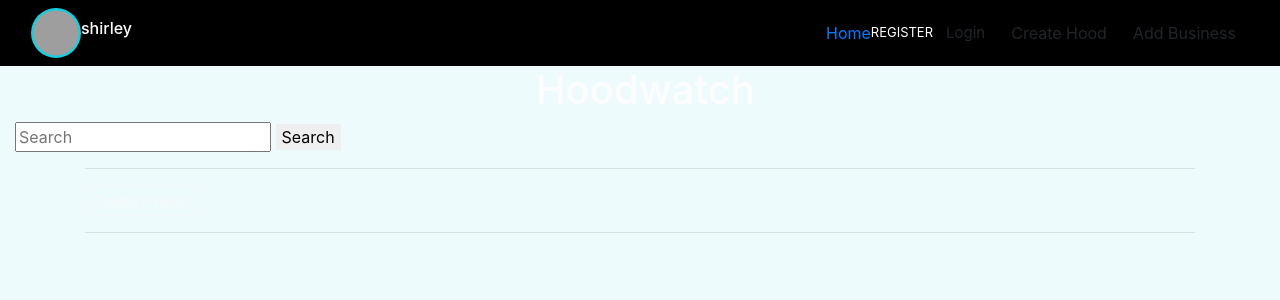
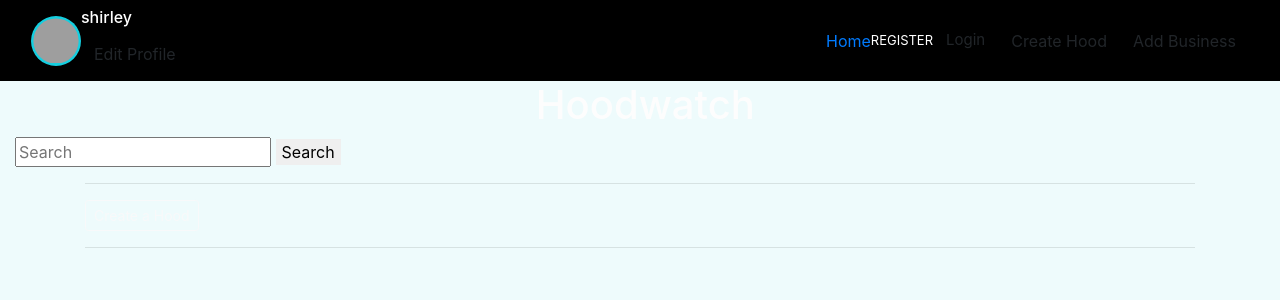
Before and after one commit to chiriket/Neighbourhood, a Django app: page / in a window 1280 px wide. Shown: the top 300 px of the page. Run offline with Django 3.2, Linux system fonts and the light colour scheme; a user stored in the database is signed in; some libraries are stand-ins or nearby versions; grey boxes are pictures that could not be loaded.

Commit message:
added edit_profile

```diff
--- a/hood/templates/base.html
+++ b/hood/templates/base.html
@@ -5,9 +5,9 @@
 <head>
   <meta charset="utf-8"></script>
   {% if title %}
-  <title>Awards - {{title}}</title>
+  <title>Hood - {{title}}</title>
   {% else %}
-    <title> Awards </title>
+    <title> Hood </title>
   {% endif %}
     {% block styles %}
         {% bootstrap_css %}
--- a/hood/templates/navbar.html
+++ b/hood/templates/navbar.html
@@ -13,6 +13,7 @@
 
             <div class="dropdown">
             <h6><a href="#" style="color: white;">{{ user.username}}</a></h6>
+            <a class="btn btn-edit" href="{% url 'edit_profile' %}">Edit Profile</a>
             </div>
 
 
--- a/hood/views.py
+++ b/hood/views.py
@@ -84,6 +84,19 @@
         form = NeighbourhoodForm()
     return render(request, 'new_hood.html', {"form": form})
 
+def edit_profile(request):
+    if request.method == 'POST':
+        form = ProfileForm(request.POST, request.FILES)
+        if form.is_valid():
+            edit = form.save(commit=False)
+            edit.user = request.user
+            edit.save()
+            return redirect('profile/edit_profile')
+    else:
+        form = ProfileForm()
+
+    return render(request, 'profile/edit_profile.html', {'form':form})
+
 
 @login_required(login_url='/accounts/login')
 def upload_business(request):
```
